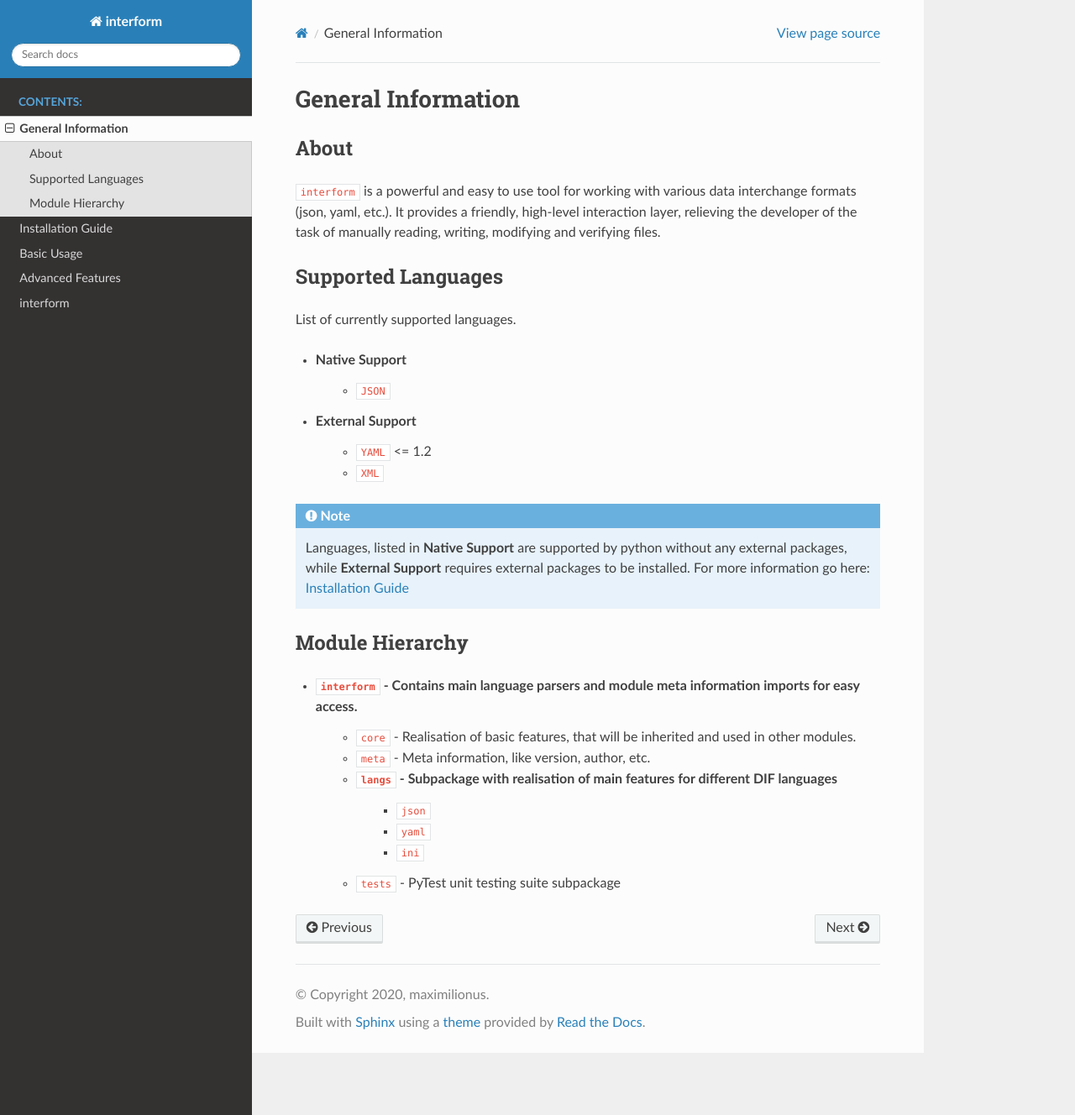
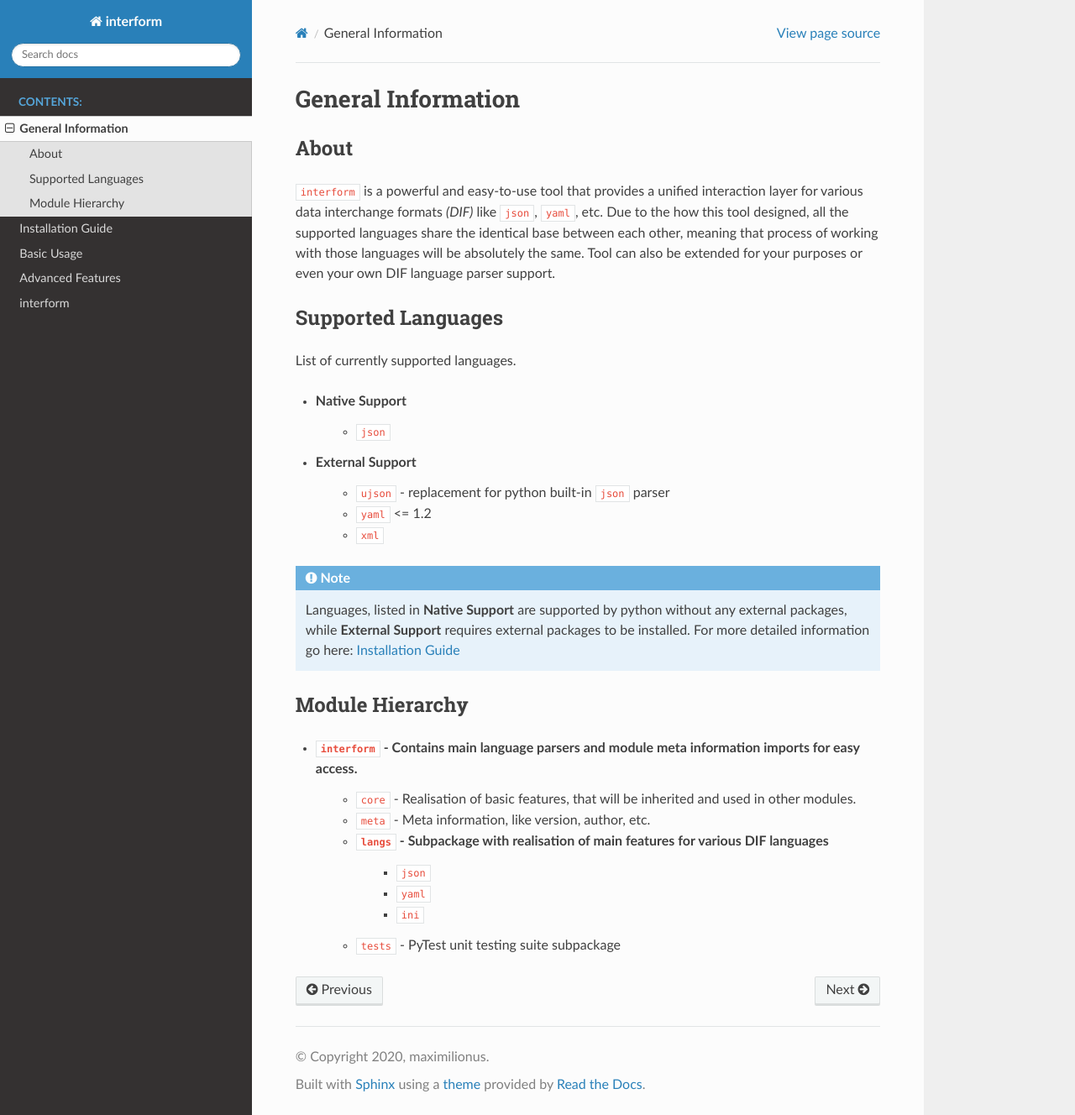
Before and after one commit to maximilionus/interform, a Sphinx documentation site: the page built from docs/general.rst, in a window 1280 px wide and 1328 px high. Shown: the whole window at 84% size. Built offline with Sphinx 7.4.7 and the Read the Docs theme 2.0.0, drawn with Linux system fonts in a browser that asks for light colours; the version number could not be read and is left out.

Commit message:
README, CHANGELOG formatting and docs enhanced

```diff
--- a/docs/general.rst
+++ b/docs/general.rst
@@ -3,7 +3,7 @@ General Information
 
 About
 ----------
-``interform`` is a powerful and easy to use tool for working with various data interchange formats (json, yaml, etc.). It provides a friendly, high-level interaction layer, relieving the developer of the task of manually reading, writing, modifying and verifying files.
+``interform`` is a powerful and easy-to-use tool that provides a unified interaction layer for various data interchange formats *(DIF)* like ``json``, ``yaml``, etc. Due to the how this tool designed, all the supported languages share the identical base between each other, meaning that process of working with those languages will be absolutely the same. Tool can also be extended for your purposes or even your own DIF language parser support.
 
 
 .. _general-supported-langs:
@@ -13,20 +13,21 @@ Supported Languages
 List of currently supported languages.
 
 - Native Support
-    - ``JSON``
+    - ``json``
 - External Support
-    - ``YAML`` <= 1.2
-    - ``XML``
+    - ``ujson`` - replacement for python built-in ``json`` parser
+    - ``yaml`` <= 1.2
+    - ``xml``
 
 .. note::
-    Languages, listed in **Native Support** are supported by python without any external packages, while **External Support** requires external packages to be installed. For more information go here: :doc:`guide_installation`
+    Languages, listed in **Native Support** are supported by python without any external packages, while **External Support** requires external packages to be installed. For more detailed information go here: :doc:`guide_installation`
 
 Module Hierarchy
 --------------------------------
 - ``interform`` - Contains main language parsers and module meta information imports for easy access.
     - ``core`` - Realisation of basic features, that will be inherited and used in other modules.
     - ``meta`` - Meta information, like version, author, etc.
-    - ``langs`` - Subpackage with realisation of main features for different DIF languages
+    - ``langs`` - Subpackage with realisation of main features for various DIF languages
         - ``json``
         - ``yaml``
         - ``ini``
--- a/docs/guide_installation.rst
+++ b/docs/guide_installation.rst
@@ -17,10 +17,10 @@ Where ``mode`` is one of the listed in `Installation Modes`_ options:
 Installation Modes
 ~~~~~~~~~~~~~~~~~~~~~~~~~~~~~~~~~~~~
 :``ujson``:
-    Replace the built-in ``json`` parser with `ujson package <https://pypi.org/project/ujson/>`_
+    Will automatically replace the built-in ``json`` parser with `ujson parser <https://pypi.org/project/ujson/>`_
 
 :``yaml``:
-    Support for the ``YAML`` language *(version <= 1.2)* with `ruamel.yaml package <https://pypi.org/project/ruamel.yaml/>`_
+    Support for the ``YAML`` language *(version <= 1.2)* with `ruamel.yaml parser <https://pypi.org/project/ruamel.yaml/>`_
 
 :``xml``:
     Support for the ``XML`` language with built-in python modules and `xmltodict package <https://github.com/martinblech/xmltodict>`_
```
Also changed, not shown: CHANGELOG.md (+20 -18 lines), README.rst (+8 -6 lines), 1 other file.
